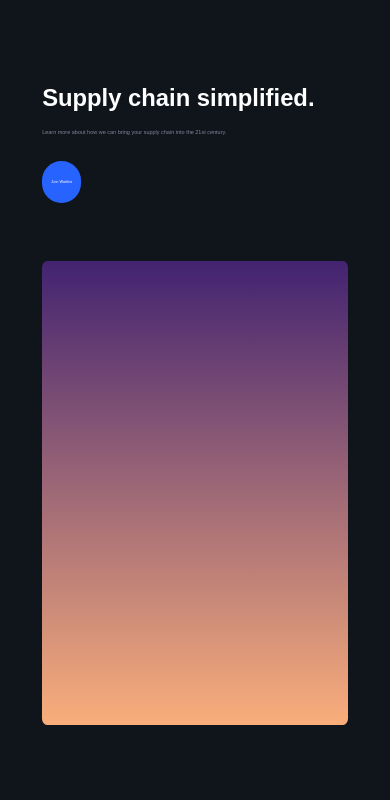
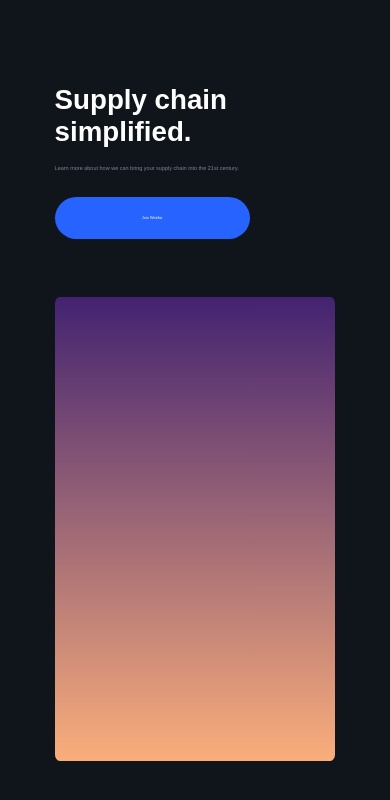
Before and after one commit to rayanwaked/procure-project, a React (Create React App) app: page / in a window 390 px wide. Shown: the top 800 px of the page. Built offline with nearby package versions, Linux system fonts and the light colour scheme.

Commit message:
Testing designs

```diff
--- a/src/components/landing/landing.css
+++ b/src/components/landing/landing.css
@@ -37,7 +37,7 @@ body {
 
 @media (max-width: 480px) {
     .LandingHeadlineText {
-        width: 98%;
+        width: 90%;
     }
 }
 
@@ -51,6 +51,7 @@ body {
 @media (max-width: 480px) {
     .LandingHeader {
         margin: 10vh 0 0 0;
+        font-size: calc(100% + 3vw);
     }
 }
 
@@ -84,6 +85,12 @@ body {
 
     /* Styling */
     background: #2663FF
+}
+
+@media (max-width: 480px) {
+    .LandingPrimaryButton {
+        width: 50vw;
+    }
 }
 
 .LandingPrimaryButtonText {
@@ -129,6 +136,6 @@ body {
 
 @media (max-width: 480px) {
     .HeroBackdrop {
-        width: 98%;
+        width: 90%;
     }
 }
```
